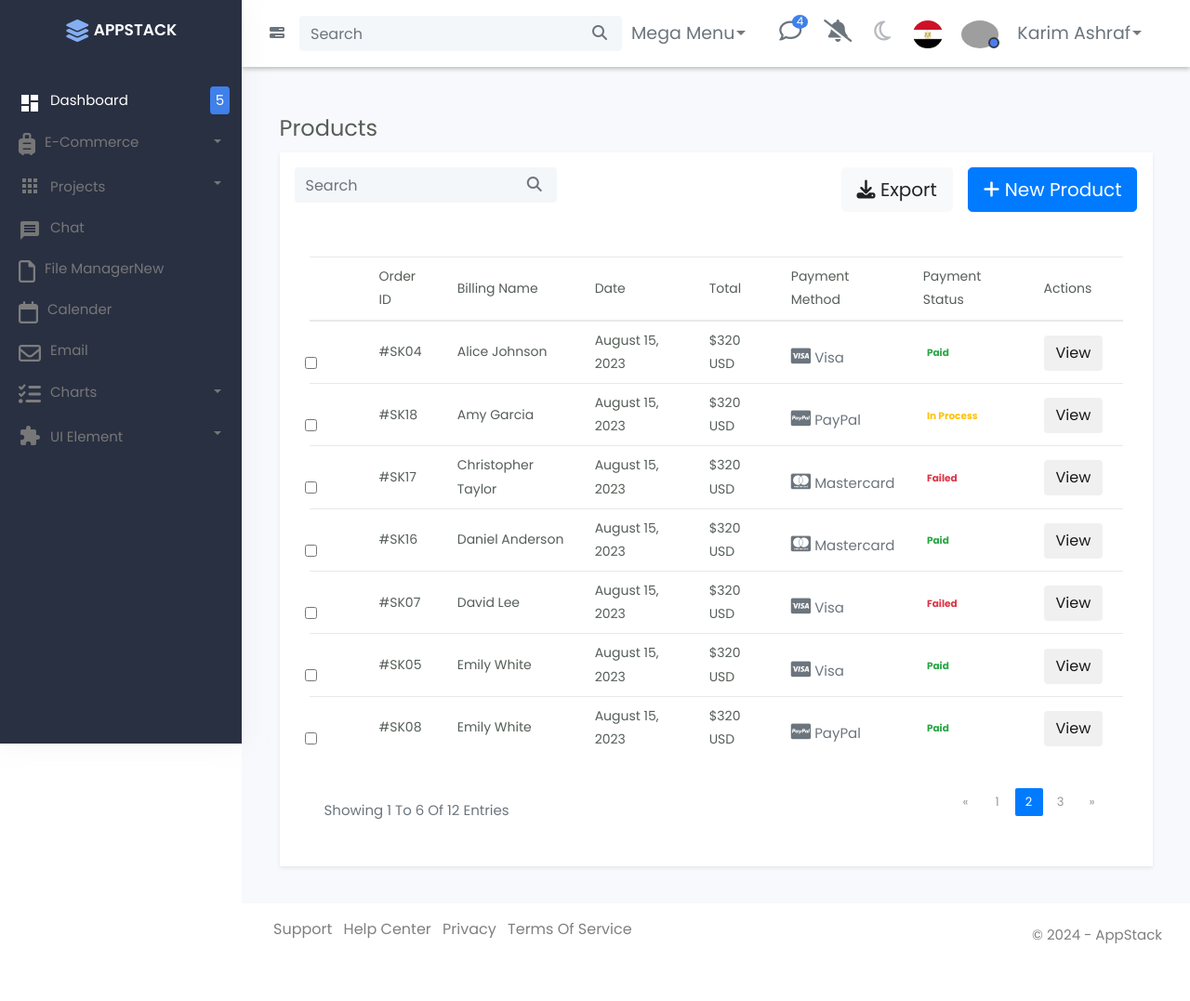
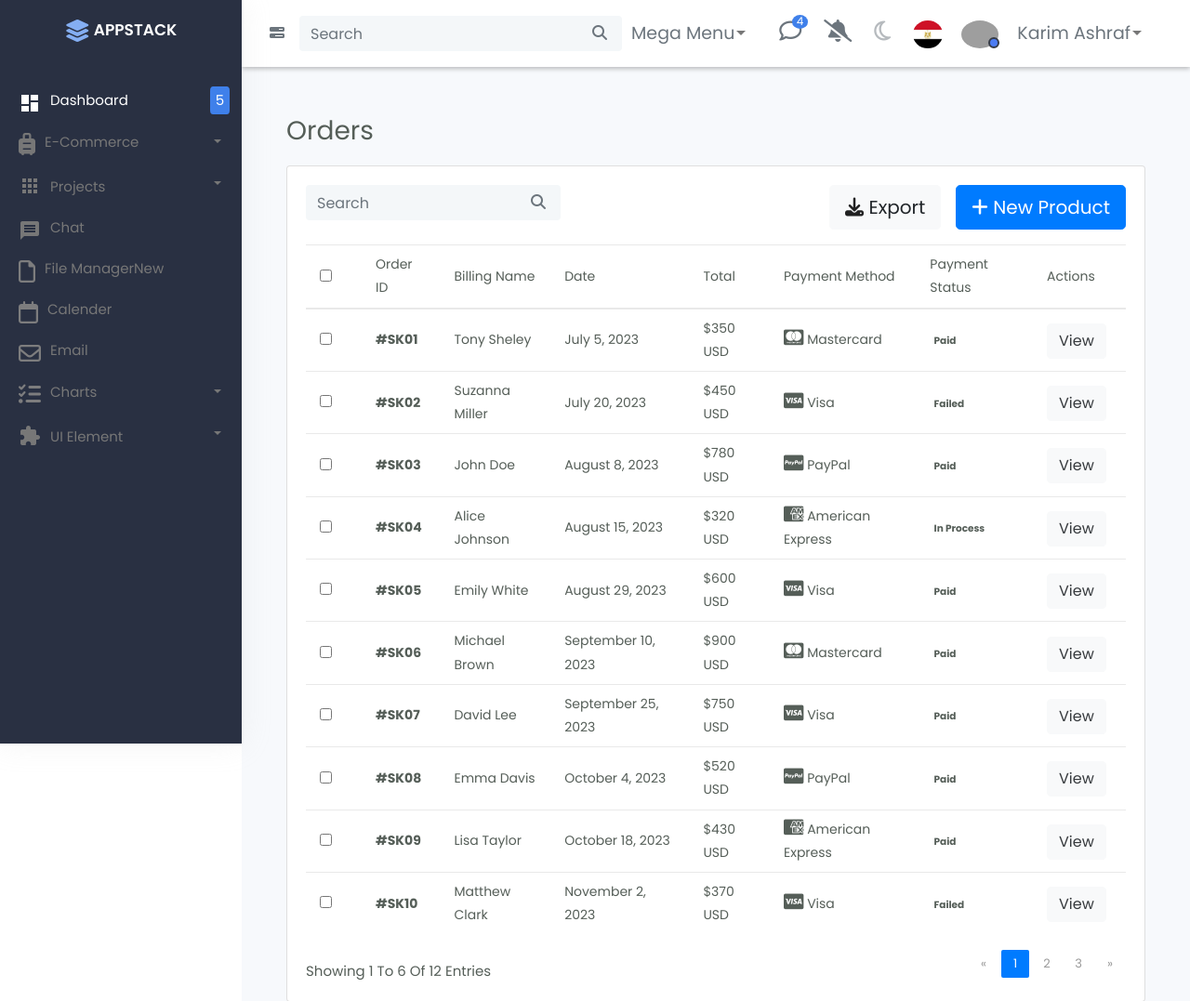
Before and after one commit to karimprime/Multi-DashBoards, a plain HTML site: page orders.html in a window 1280 px wide. Shown: the top 1077 px of the page at 93% size. Before the commit the page ends 1028 px from the top, so only its background shows below. Drawn offline with Linux system fonts and the light colour scheme; grey boxes are pictures that could not be loaded.

Commit message:
Update orders.html

```diff
--- a/orders.html
+++ b/orders.html
@@ -259,10 +259,12 @@
             <!------main-content-start----------->
             <div class="d-flex flex-column justify-content-center m-auto">
 
-                <section>
-                    <div class="container-fluid mt-5 content">
-                        <h4>Products</h4>
-                        <div class="bg-white p-3 mb-4 rounded-1 shadow-sm">
+                <div class="container-fluid p-5">
+
+                    <h1 class="h3 mb-3">Orders</h1>
+
+                    <div class="card">
+                        <div class="card-body">
 
                             <div class="row mb-3 ">
 
@@ -287,174 +289,209 @@
                                     </div>
                                 </div>
                             </div>
-                            <div class="table-responsive p-3">
-                                <table class="table mt-3">
+
+                            <table id="datatables-orders" class="table w-100">
                                 <thead>
                                     <tr>
-                                            <th></th>
-                                            <th>Order ID</th>
-                                            <th>Billing Name</th>
-                                            <th>Date</th>
-                                            <th>Total</th>
-                                            <th>Payment Method</th>
-                                            <th>Payment Status</th>
-                                            <th>Actions</th>
+                                        <th class="align-middle">
+                                            <div class="form-check fs-4">
+                                                <input class="form-check-input" type="checkbox"
+                                                    id="datatables-orders-check-all">
+                                                <label class="form-check-label"
+                                                    for="datatables-orders-check-all"></label>
+                                            </div>
+                                        </th>
+                                        <th class="align-middle">Order ID</th>
+                                        <th class="align-middle">Billing Name</th>
+                                        <th class="align-middle">Date</th>
+                                        <th class="align-middle">Total</th>
+                                        <th class="align-middle">Payment Method</th>
+                                        <th class="align-middle">Payment Status</th>
+                                        <th class="align-middle text-end">Actions</th>
                                     </tr>
                                 </thead>
                                 <tbody>
                                     <tr>
-                                            <th>
-                                                <input class="form-check-input" type="checkbox" value=""
-                                                    id="flexCheckDefault">
-                                            </th>
-                                            <td>#SK04</td>
+                                        <td>
+                                            <div class="form-check fs-4">
+                                                <input class="form-check-input" type="checkbox">
+                                                <label class="form-check-label"></label>
+                                            </div>
+                                        </td>
+                                        <td><strong>#SK01</strong></td>
+                                        <td>Tony Sheley</td>
+                                        <td>July 5, 2023</td>
+                                        <td>$350 USD</td>
+                                        <td><i class="fa-brands fa-cc-mastercard"></i> Mastercard</td>
+                                        <td><span class="badge badge-subtle-success">Paid</span></td>
+                                        <td class="text-end">
+                                            <button type="button" class="btn btn-light">View</button>
+                                        </td>
+                                    </tr>
+                                    <tr>
+                                        <td>
+                                            <div class="form-check fs-4">
+                                                <input class="form-check-input" type="checkbox">
+                                                <label class="form-check-label"></label>
+                                            </div>
+                                        </td>
+                                        <td><strong>#SK02</strong></td>
+                                        <td>Suzanna Miller</td>
+                                        <td>July 20, 2023</td>
+                                        <td>$450 USD</td>
+                                        <td><i class="fa-brands fa-cc-visa"></i> Visa</td>
+                                        <td><span class="badge badge-subtle-danger">Failed</span></td>
+                                        <td class="text-end">
+                                            <button type="button" class="btn btn-light">View</button>
+                                        </td>
+                                    </tr>
+                                    <tr>
+                                        <td>
+                                            <div class="form-check fs-4">
+                                                <input class="form-check-input" type="checkbox">
+                                                <label class="form-check-label"></label>
+                                            </div>
+                                        </td>
+                                        <td><strong>#SK03</strong></td>
+                                        <td>John Doe</td>
+                                        <td>August 8, 2023</td>
+                                        <td>$780 USD</td>
+                                        <td><i class="fa-brands fa-cc-paypal"></i> PayPal</td>
+                                        <td><span class="badge badge-subtle-success">Paid</span></td>
+                                        <td class="text-end">
+                                            <button type="button" class="btn btn-light">View</button>
+                                        </td>
+                                    </tr>
+                                    <tr>
+                                        <td>
+                                            <div class="form-check fs-4">
+                                                <input class="form-check-input" type="checkbox">
+                                                <label class="form-check-label"></label>
+                                            </div>
+                                        </td>
+                                        <td><strong>#SK04</strong></td>
                                         <td>Alice Johnson</td>
                                         <td>August 15, 2023</td>
                                         <td>$320 USD</td>
-                                            <td>
-                                                <p class="text-secondary">
-                                                    <i class="fa-brands fa-cc-visa"></i> Visa
-                                                </p>
+                                        <td><i class="fa-brands fa-cc-amex"></i> American Express</td>
+                                        <td><span class="badge badge-subtle-warning">In process</span></td>
+                                        <td class="text-end">
+                                            <button type="button" class="btn btn-light">View</button>
                                         </td>
-                                            <td>
-                                                <span type="button" class="badge text-bg-success bg-opacity-25">
-                                                    <span class="text-success">Paid</span>
-                                                </span>
-                                            </td>
-                                            <td><button class="btn View">View</button></td>
                                     </tr>
                                     <tr>
-                                            <th>
-                                                <input class="form-check-input" type="checkbox" value=""
-                                                    id="flexCheckDefault">
-                                            </th>
-                                            <td>#SK18</td>
-                                            <td>Amy Garcia</td>
-                                            <td>August 15, 2023</td>
-                                            <td>$320 USD</td>
                                         <td>
-                                                <p class="text-secondary">
-                                                    <i class="fa-brands fa-cc-paypal"></i> PayPal
-                                                </p>
+                                            <div class="form-check fs-4">
+                                                <input class="form-check-input" type="checkbox">
+                                                <label class="form-check-label"></label>
+                                            </div>
                                         </td>
-                                            <td>
-                                                <span type="button" class="badge text-bg-warning bg-opacity-25">
-                                                    <span class="text-warning">In process</span>
-                                                </span>
+                                        <td><strong>#SK05</strong></td>
+                                        <td>Emily White</td>
+                                        <td>August 29, 2023</td>
+                                        <td>$600 USD</td>
+                                        <td><i class="fa-brands fa-cc-visa"></i> Visa</td>
+                                        <td><span class="badge badge-subtle-success">Paid</span></td>
+                                        <td class="text-end">
+                                            <button type="button" class="btn btn-light">View</button>
                                         </td>
-                                            <td><button class="btn View">View</button></td>
                                     </tr>
                                     <tr>
-                                            <th>
-                                                <input class="form-check-input" type="checkbox" value=""
-                                                    id="flexCheckDefault">
-                                            </th>
-                                            <td>#SK17</td>
-                                            <td>Christopher Taylor</td>
-                                            <td>August 15, 2023</td>
-                                            <td>$320 USD</td>
                                         <td>
-                                                <p class="text-secondary">
-                                                    <i class="fa-brands fa-cc-mastercard"></i> Mastercard
-                                                </p>
+                                            <div class="form-check fs-4">
+                                                <input class="form-check-input" type="checkbox">
+                                                <label class="form-check-label"></label>
+                                            </div>
                                         </td>
-                                            <td>
-                                                <span type="button" class="badge text-bg-danger bg-opacity-25">
-                                                    <span class="text-danger">Failed</span>
-                                                </span>
+                                        <td><strong>#SK06</strong></td>
+                                        <td>Michael Brown</td>
+                                        <td>September 10, 2023</td>
+                                        <td>$900 USD</td>
+                                        <td><i class="fa-brands fa-cc-mastercard"></i> Mastercard</td>
+                                        <td><span class="badge badge-subtle-success">Paid</span></td>
+                                        <td class="text-end">
+                                            <button type="button" class="btn btn-light">View</button>
                                         </td>
-                                            <td><button class="btn View">View</button></td>
                                     </tr>
                                     <tr>
-                                            <th>
-                                                <input class="form-check-input" type="checkbox" value=""
-                                                    id="flexCheckDefault">
-                                            </th>
-                                            <td>#SK16</td>
-                                            <td>Daniel Anderson</td>
-                                            <td>August 15, 2023</td>
-                                            <td>$320 USD</td>
                                         <td>
-                                                <p class="text-secondary">
-                                                    <i class="fa-brands fa-cc-mastercard"></i> Mastercard
-                                                </p>
+                                            <div class="form-check fs-4">
+                                                <input class="form-check-input" type="checkbox">
+                                                <label class="form-check-label"></label>
+                                            </div>
                                         </td>
-                                            <td>
-                                                <span type="button" class="badge text-bg-success bg-opacity-25">
-                                                    <span class="text-success">Paid</span>
-                                                </span>
+                                        <td><strong>#SK07</strong></td>
+                                        <td>David Lee</td>
+                                        <td>September 25, 2023</td>
+                                        <td>$750 USD</td>
+                                        <td><i class="fa-brands fa-cc-visa"></i> Visa</td>
+                                        <td><span class="badge badge-subtle-success">Paid</span></td>
+                                        <td class="text-end">
+                                            <button type="button" class="btn btn-light">View</button>
                                         </td>
-                                            <td><button class="btn View">View</button></td>
                                     </tr>
                                     <tr>
-                                            <th>
-                                                <input class="form-check-input" type="checkbox" value=""
-                                                    id="flexCheckDefault">
-                                            </th>
-                                            <td>#SK07</td>
-                                            <td>David Lee</td>
-                                            <td>August 15, 2023</td>
-                                            <td>$320 USD</td>
                                         <td>
-                                                <p class="text-secondary">
-                                                    <i class="fa-brands fa-cc-visa"></i> Visa
-                                                </p>
+                                            <div class="form-check fs-4">
+                                                <input class="form-check-input" type="checkbox">
+                                                <label class="form-check-label"></label>
+                                            </div>
                                         </td>
-                                            <td>
-                                                <span type="button" class="badge text-bg-danger bg-opacity-25">
-                                                    <span class="text-danger">Failed</span>
-                                                </span>
+                                        <td><strong>#SK08</strong></td>
+                                        <td>Emma Davis</td>
+                                        <td>October 4, 2023</td>
+                                        <td>$520 USD</td>
+                                        <td><i class="fa-brands fa-cc-paypal"></i> PayPal</td>
+                                        <td><span class="badge badge-subtle-success">Paid</span></td>
+                                        <td class="text-end">
+                                            <button type="button" class="btn btn-light">View</button>
                                         </td>
-                                            <td><button class="btn View">View</button></td>
                                     </tr>
                                     <tr>
-                                            <th>
-                                                <input class="form-check-input" type="checkbox" value=""
-                                                    id="flexCheckDefault">
-                                            </th>
-                                            <td>#SK05</td>
-                                            <td>Emily White</td>
-                                            <td>August 15, 2023</td>
-                                            <td>$320 USD</td>
                                         <td>
-                                                <p class="text-secondary">
-                                                    <i class="fa-brands fa-cc-visa"></i> Visa
-                                                </p>
+                                            <div class="form-check fs-4">
+                                                <input class="form-check-input" type="checkbox">
+                                                <label class="form-check-label"></label>
+                                            </div>
                                         </td>
-                                            <td>
-                                                <span type="button" class="badge text-bg-success bg-opacity-25">
-                                                    <span class="text-success">Paid</span>
-                                                </span>
+                                        <td><strong>#SK09</strong></td>
+                                        <td>Lisa Taylor</td>
+                                        <td>October 18, 2023</td>
+                                        <td>$430 USD</td>
+                                        <td><i class="fa-brands fa-cc-amex"></i> American Express</td>
+                                        <td><span class="badge badge-subtle-success">Paid</span></td>
+                                        <td class="text-end">
+                                            <button type="button" class="btn btn-light">View</button>
                                         </td>
-                                            <td><button class="btn View">View</button></td>
                                     </tr>
                                     <tr>
-                                            <th>
-                                                <input class="form-check-input" type="checkbox" value=""
-                                                    id="flexCheckDefault">
-                                            </th>
-                                            <td>#SK08</td>
-                                            <td>Emily White</td>
-                                            <td>August 15, 2023</td>
-                                            <td>$320 USD</td>
                                         <td>
-                                                <p class="text-secondary">
-                                                    <i class="fa-brands fa-cc-paypal"></i> PayPal
-                                                </p>
+                                            <div class="form-check fs-4">
+                                                <input class="form-check-input" type="checkbox">
+                                                <label class="form-check-label"></label>
+                                            </div>
                                         </td>
-                                            <td>
-                                                <span type="button" class="badge text-bg-success bg-opacity-25">
-                                                    <span class="text-success">Paid</span>
-                                                </span>
+                                        <td><strong>#SK10</strong></td>
+                                        <td>Matthew Clark</td>
+                                        <td>November 2, 2023</td>
+                                        <td>$370 USD</td>
+                                        <td><i class="fa-brands fa-cc-visa"></i> Visa</td>
+                                        <td><span class="badge badge-subtle-danger">Failed</span></td>
+                                        <td class="text-end">
+                                            <button type="button" class="btn btn-light">View</button>
                                         </td>
-                                            <td><button class="btn View">View</button></td>
                                     </tr>
-                                        <!-- More product rows can be added here -->
+
+
                                 </tbody>
                             </table>
-                                <div class="d-flex justify-content-between flex-wrap p-3">
-                                    <p class="text-secondary">Showing 1 to 6 of 12 entries</p>
-                                    <!-- pagination -->
+
+
+                            <div class="container-data-table d-flex justify-content-between align-items-center">
+                                <div class="data-table">
+                                    <p>Showing 1 to 6 of 12 Entries </p>
+                                </div>
+
                                 <nav aria-label="Page navigation example">
                                     <ul class="pagination">
                                         <li class="page-item">
@@ -462,8 +499,8 @@
                                                 <span aria-hidden="true">&laquo;</span>
                                             </a>
                                         </li>
-                                            <li class="page-item"><a class="page-link" href="#">1</a></li>
-                                            <li class="page-item active" aria-current="page">
+                                        <li class="page-item active"><a class="page-link" href="#">1</a></li>
+                                        <li class="page-item " aria-current="page">
                                             <a class="page-link" href="#">2</a>
                                         </li>
                                         <li class="page-item"><a class="page-link" href="#">3</a></li>
@@ -478,7 +515,6 @@
                         </div>
                     </div>
                 </div>
-                </section>
             </div>
             <!------main-content-end----------->
 
```
Lines whose indentation alone changed are shown as unchanged.
